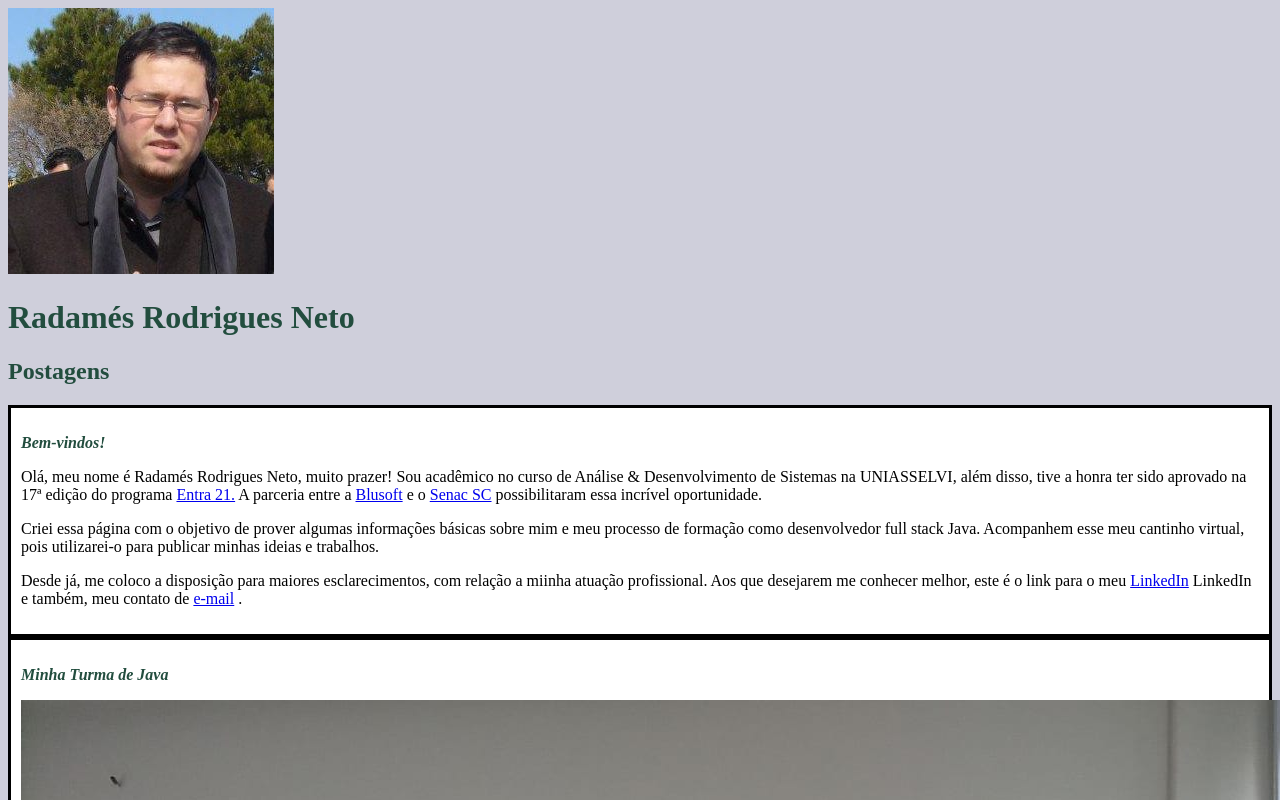
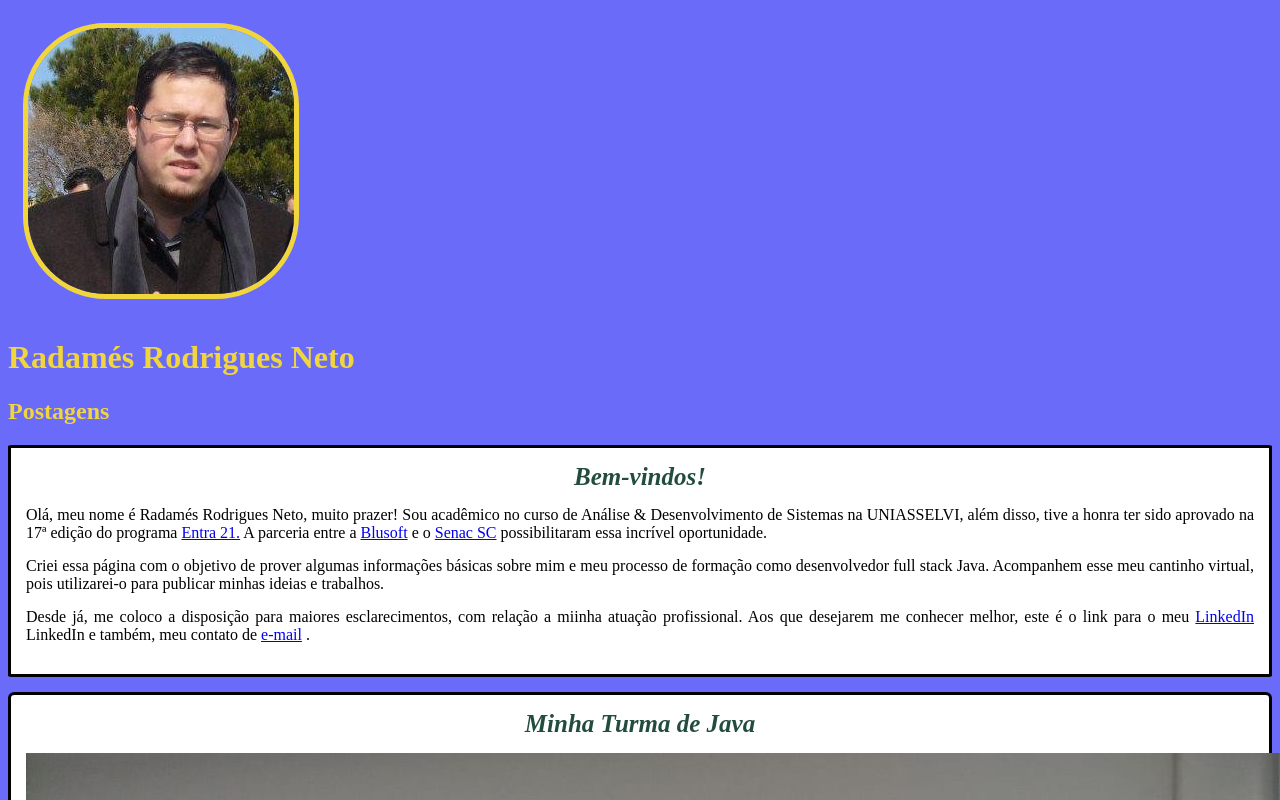
Before and after one commit to Sapiosonic/my-webpage, a plain HTML site: page index.html in a window 1280 px wide. Shown: the top 800 px of the page. Drawn offline with Linux system fonts and the light colour scheme.

Commit message:
add bordas ao artigo e foto de capa

```diff
--- a/index.html
+++ b/index.html
@@ -10,7 +10,7 @@
 <body>
 
     <header>
-        <img src="/images/capa.jpg" alt="minha foto de perfil.">
+        <img src="/images/capa.jpg" alt="minha foto de perfil." class="bottom_image">
         <h1 id="title">Radamés Rodrigues Neto</h1>
     </header>
 
@@ -24,50 +24,49 @@
                 <h3 class="posttitle">Bem-vindos!</h3>
             </header>
 
-            <p>Olá, meu nome é Radamés Rodrigues Neto, muito prazer! Sou acadêmico no curso de Análise &
+            <p class="postcontent">Olá, meu nome é Radamés Rodrigues Neto, muito prazer! Sou acadêmico no curso de Análise &
             Desenvolvimento de Sistemas na UNIASSELVI, além disso, tive a honra ter sido aprovado na 17ª edição
             do programa <a href="https://www.entra21.com.br/" target="_blank">Entra 21.</a>  A parceria entre a
             <a href="https://blusoft.org.br/" target="_blank">Blusoft</a> e o
             <a href="https://portal.sc.senac.br/portal/home/default.aspx" target="_blank">Senac SC</a> possibilitaram essa
             incrível oportunidade.</p>
 
-            <p>Criei essa página com o objetivo de prover algumas informações básicas sobre mim e meu processo de formação como desenvolvedor
+            <p class="postcontent">Criei essa página com o objetivo de prover algumas informações básicas sobre mim e meu processo de formação como desenvolvedor
             full stack Java. Acompanhem esse meu cantinho virtual, pois utilizarei-o para publicar minhas ideias e trabalhos.
             </p>
 
-            <p>Desde já, me coloco a disposição para maiores esclarecimentos, com relação a miinha atuação profissional.
+            <p class="postcontent">Desde já, me coloco a disposição para maiores esclarecimentos, com relação a miinha atuação profissional.
             Aos que desejarem me conhecer melhor, este é o link para o meu
             <a href="https://www.linkedin.com/in/sapiosonic/" target="_blank">LinkedIn</a> LinkedIn e também, meu contato de
              <a href="mailto:radames_ads@yahoo.com">e-mail</a> .
             </p>
         </article>
+    </section>
 
+    <section>
         <article class="post">
-
             <header>
                 <h3 class="posttitle">Minha Turma de Java</h3>
-                    <img src="/images/turmaentra21.jpeg" alt="alguns dos meus colegas de sala.">
+                <img src="/images/turmaentra21.jpeg" alt="alguns dos meus colegas de sala." class="post_image">
             </header>
-
-
-                    <p>Eu tenho a honra de dividir essa experiência de aprender a linguagem de programação Java e suas plataformas
+            <p class="postcontent">Eu tenho a honra de dividir essa experiência de aprender a linguagem de programação Java e suas plataformas
                 com um grupo muito especial de jovens programadores que sonham com uma carreira no mercado de Desenvolvimento
                 de software.
             </p>
 
-                    <p>
+            <p class="postcontent">
                 Tem sido uma experiência muito gratificante este convívio, onde logo, passamos de colegas de sala
                 para amigos que se apoiam mutuamente e compartilham os sabores e as dores do aprendizado nesse ramo
                 tão desafiador que é o universo da programação.
             </p>
 
-                    <p>
+            <p class="postcontent">
                 Esta postagem é uma demonstração do meu carinho e da minha gratidão a todos os meus colegas de
                 sala. Amigos que tenho certeza que irei levar para a vida e que, igualmente, ouvirei falar deles
                 em suas brilhantes carreiras e cargos destacados que nós ocuparemos.
             </p>
 
-                    <p>
+            <p class="postcontent">
                 Muito obrigado por dividirem essa jornada comigo!
             </p>
         </article>
--- a/style.css
+++ b/style.css
@@ -1,18 +1,43 @@
 body {
-    background: rgba(195, 195, 211, 0.8);
+    background: rgba(70, 70, 248, 0.8);
 }
 
-#title, .subtitle, .posttitle{
-    color: rgb(34, 77, 62);
+#title, .subtitle{
+    color: rgb(240, 213, 61);
+}
+
+.bottom_image{
+    border-radius: 30%;
+    border: 5px solid rgb(240, 213, 61);
+    margin: 15px;
 }
 
 .posttitle{
-    font-size: 16px;
+    color: rgb(34, 77, 62);
+    font-size: 25px;
     font-style: italic;
+    font-weight: 250px;
+    text-align: center;
+    margin: 0;
+    margin-bottom: 15px;
 }
 
 .post{
     background: #ffff;
-    padding: 10px;
+    padding: 15px;
     border: 3px solid rgb(0, 0, 0);
+    border-radius: 0.5%;
+    text-align: justify;
+    margin-bottom: 15px;
+
 }
+
+.postcontent{
+    margin: 0;
+    margin-bottom: 15px;
+
+}
+
+.post_image{
+    margin-bottom: 15px;
+}
```
Lines whose indentation alone changed are shown as unchanged.
